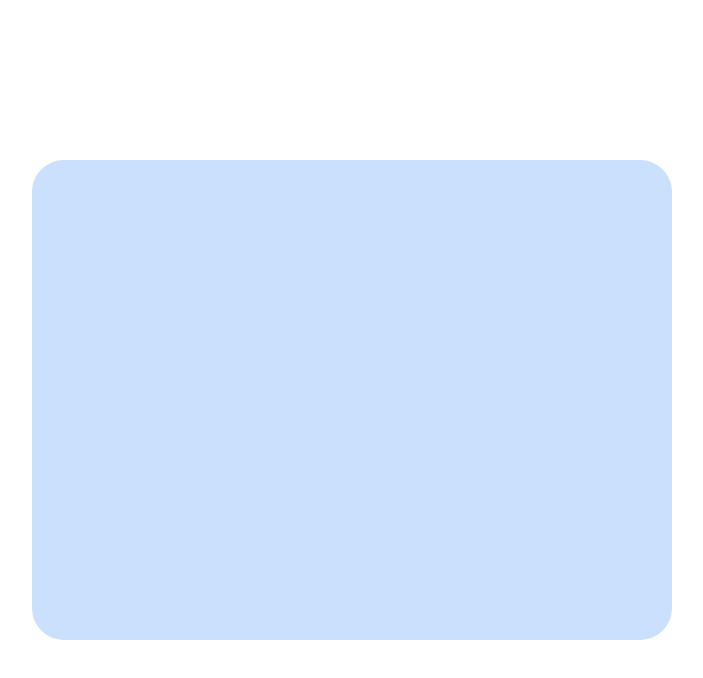
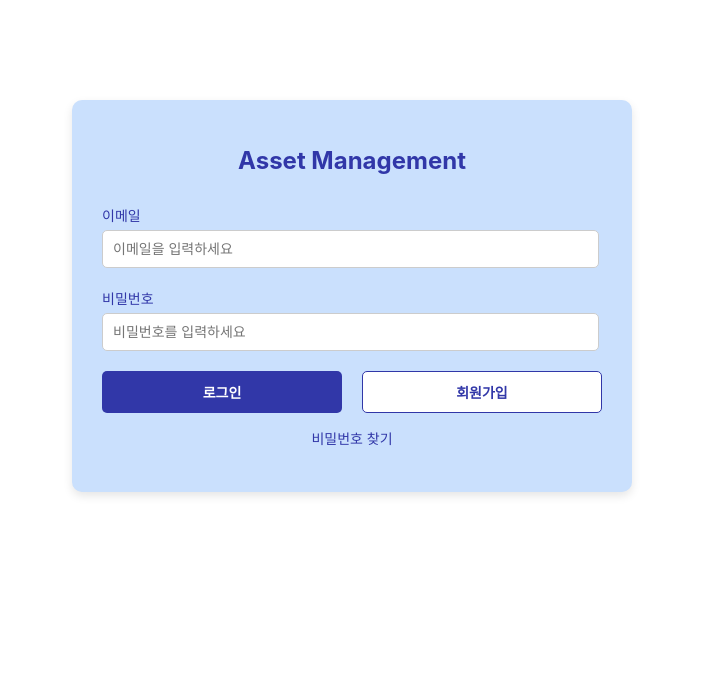
Before and after one commit to hgb926/asset-management, a React (Create React App) app: page / in a window 1280 px wide. Shown: the top 678 px of the page, without its empty margins (288-991 px from the left). Built offline with nearby package versions, Linux system fonts and the light colour scheme.

Commit message:
[Design] 로그인 컴포넌트 완성

```diff
--- /dev/null
+++ b/src/components/auth/login/LoginForm.js
@@ -0,0 +1,27 @@
+import React from 'react';
+import styles from '../../../styles/auth/LoginForm.module.scss';
+
+const LoginForm = () => {
+    return (
+        <div className={styles.wrap}>
+            <h1 className={styles.h1}>Asset Management</h1>
+            <form className={styles.form}>
+                <div className={styles.inputWrap}>
+                    <label className={styles.label}>이메일</label>
+                    <input className={styles.input} type="email" placeholder="이메일을 입력하세요" />
+                </div>
+                <div className={styles.inputWrap}>
+                    <label className={styles.label}>비밀번호</label>
+                    <input className={styles.input} type="password" placeholder="비밀번호를 입력하세요" />
+                </div>
+                <div className={styles.buttons}>
+                    <button className={styles.loginButton} type="submit">로그인</button>
+                    <button className={styles.signupButton} type="button">회원가입</button>
+                </div>
+            </form>
+            <p className={styles.findPw}>비밀번호 찾기</p>
+        </div>
+    );
+};
+
+export default LoginForm;
--- a/src/pages/Auth.js
+++ b/src/pages/Auth.js
@@ -1,12 +1,13 @@
 import React from 'react';
 import SignUp from "../components/auth/signup/SignUp";
 import styles from "../styles/auth/Container.module.scss"
+import LoginForm from "../components/auth/login/LoginForm";
 
 // 로그인, 회원가입 등 권한관련된 일을 처리하는 메인 페이지
 const Auth = () => {
     return (
         <div className={styles.container}>
-                {/*<SignUp/>*/}
+                <LoginForm/>
         </div>
     );
 };
--- a/src/styles/auth/Container.module.scss
+++ b/src/styles/auth/Container.module.scss
@@ -1,13 +1,15 @@
-.container {
-  width: 50%;
-  height: 60%;
-  //border: 1px #CAE0FD solid;
-  background: #CAE0FD;
-  //border: 1px #3137A8 solid;
-  border-radius: 32px;
-  margin: auto;
-  position: absolute;
-  left: 50%;
-  top: 50%;
-  transform: translate(-50%, -50%);
-}
+//.container {
+//  width: 50%;
+//  height: 60%;
+//  //border: 1px #CAE0FD solid;
+//  background: #CAE0FD;
+//  //border: 1px rgba(202, 224, 253, 0.75) solid;
+//  border-radius: 32px;
+//  margin: auto;
+//  position: absolute;
+//  left: 50%;
+//  top: 50%;
+//  transform: translate(-50%, -50%);
+//  //box-shadow: 0 10px 10px rgba(0,0,0,0.22), 0 10px 10px rgba(0,0,0,0.22);
+//}
+//
--- /dev/null
+++ b/src/styles/auth/LoginForm.module.scss
@@ -0,0 +1,86 @@
+.wrap {
+  width: 500px;
+  margin: 100px auto;
+  padding: 30px;
+  border-radius: 10px;
+  background-color: #CAE0FD;
+  box-shadow: 0px 4px 10px rgba(0, 0, 0, 0.1);
+  text-align: center;
+
+  .h1 {
+    font-size: 24px;
+    font-weight: bold;
+    color: #3137A8;
+    margin-bottom: 30px;
+  }
+
+  .form {
+    .inputWrap {
+      margin-bottom: 20px;
+      text-align: left;
+
+      .label {
+        display: block;
+        font-size: 14px;
+        color: #3137A8;
+        margin-bottom: 5px;
+      }
+
+      .input {
+        width: 95%;
+        padding: 10px;
+        border: 1px solid #ccc;
+        border-radius: 5px;
+        font-size: 14px;
+
+        &:focus {
+          outline: none;
+          border: 1px solid #3137A8;
+          box-shadow: 0 0 5px rgba(49, 55, 168, 0.5);
+        }
+      }
+    }
+
+    .buttons {
+      display: flex;
+      justify-content: space-between;
+      margin-top: 20px;
+
+      button {
+        width: 48%;
+        padding: 10px 0;
+        border: none;
+        border-radius: 5px;
+        font-size: 14px;
+        font-weight: bold;
+        cursor: pointer;
+
+        &:hover {
+          opacity: 0.9;
+        }
+      }
+
+      .loginButton {
+        background-color: #3137A8;
+        color: white;
+      }
+
+      .signupButton {
+        background-color: white;
+        color: #3137A8;
+        border: 1px solid #3137A8;
+      }
+    }
+  }
+
+  .findPw {
+    margin-top: 15px;
+    font-size: 14px;
+    color: #3137A8;
+    cursor: pointer;
+
+    &:hover {
+      text-decoration: underline;
+    }
+  }
+}
```
